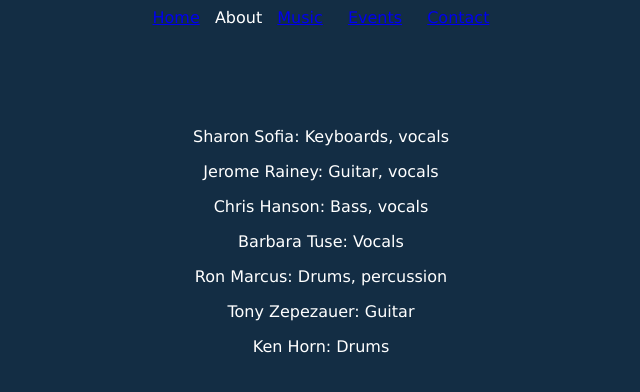
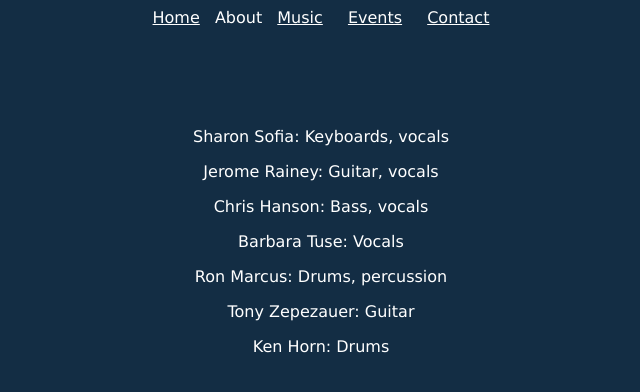
Before and after one commit to AZanimal/temescaltheband, a PHP site: page /about.html in a window 1280 px wide. Shown: the top 392 px of the page, without its empty margins (319-959 px from the left). Run offline with PHP 8.4, Linux system fonts and the light colour scheme.

Commit message:
make unvisited links white too

```diff
--- a/master.css
+++ b/master.css
@@ -8,6 +8,9 @@ a {
   padding-left: 10px;
   padding-right: 10px;
 }
+a:link {
+  color: #ffffff;
+}
 a:hover {
   color: #ffffff;
 }
```
